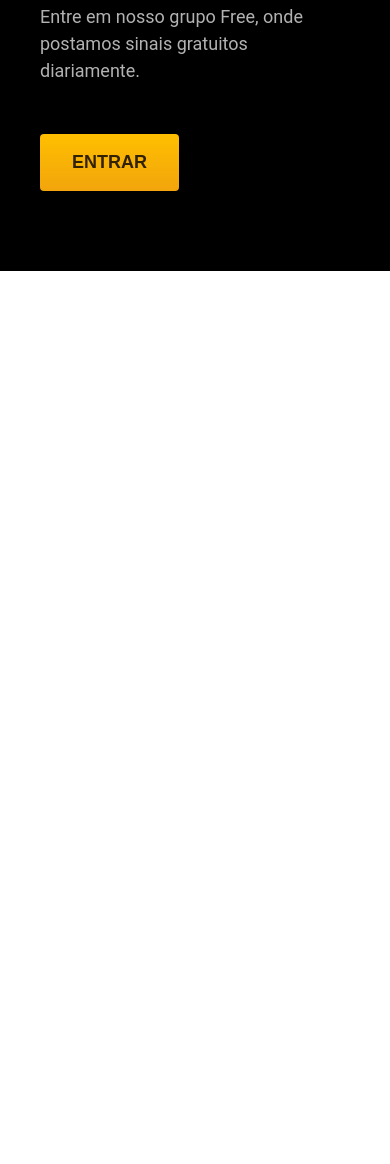
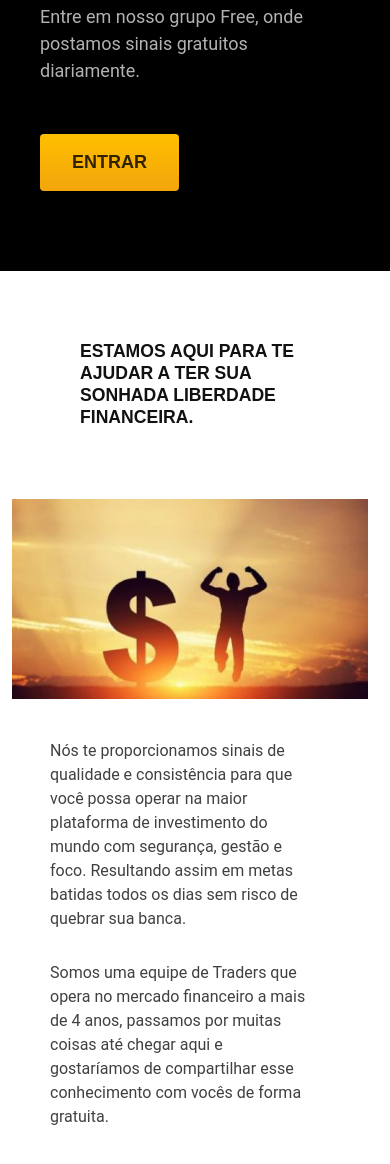
Before and after one commit to juni0rs0/sinaisalfa.github.io, a plain HTML site: page index.html in a window 390 px wide. Shown: the part 596-1760 px from the top of the page. Before the commit the page ends 867 px from the top, so only its background shows below. Drawn offline with Linux system fonts and the light colour scheme.

Commit message:
commit liberdade

```diff
--- /dev/null
+++ b/css/home/liberdade.css
@@ -0,0 +1,62 @@
+.liberdade-bg {
+  max-width: 1200px;
+  margin: 0 auto;
+  padding-top: 120px;
+  padding-bottom: 320px;
+}
+
+.liberdade h2 {
+  padding-left: 30px;
+  padding-bottom: 70px;
+  grid-column: 1/-1;
+  margin: 0 50px;
+}
+
+.liberdade {
+  display: grid;
+  grid-template-columns: 3fr 2fr;
+}
+
+.liberdade-conteudo {
+  display: grid;
+  gap: 30px;
+  align-items: start;
+}
+
+.liberdade-conteudo p {
+  padding: 0 50px;
+  font-size: 1.2rem;
+  margin-right: 30px;
+}
+
+.liberdade img {
+  padding-right: 60px;
+  place-self: start center;
+}
+
+@media (max-width: 1000px) {
+    .liberdade-conteudo p {
+      font-size: 1rem;
+    }
+}
+
+@media (max-width: 800px) {
+  .liberdade-bg {
+    padding-top: 70px;
+  }
+  .liberdade {
+    display: grid;
+    grid-template-columns: 1fr;
+  }
+  .liberdade img {
+    max-height: 200px;
+    grid-row: 2;
+    padding-bottom: 40px;
+    align-items: center;
+    padding-right: 10px;
+
+  }
+  .liberdade h2 {
+    font-size: 1.1rem;
+  }
+}
--- a/css/style.css
+++ b/css/style.css
@@ -4,6 +4,7 @@
 
 /* home */
 @import"../css/home/introducao.css";
+@import"../css/home/liberdade.css";
 
 
 /* utilidades */
--- a/index.html
+++ b/index.html
@@ -37,6 +37,17 @@
     </div>
   </main>
 
+  <article class="liberdade-bg">
+    <div class="liberdade container">
+      <h2 class="font-1-xl cor-11">ESTAMOS AQUI PARA TE AJUDAR A TER SUA SONHADA LIBERDADE FINANCEIRA.</h2>
+      <div class="liberdade-conteudo font-2-l cor-9">
+        <p>Nós te proporcionamos sinais de qualidade e consistência para que você possa operar na maior plataforma de investimento do mundo com segurança, gestão e foco. Resultando assim em metas batidas todos os dias sem risco de quebrar sua banca.</p>
+        <p>Somos uma equipe de Traders que opera no mercado financeiro a mais de 4 anos, passamos por muitas coisas até chegar aqui e gostaríamos de compartilhar esse conhecimento com vocês de forma gratuita.</p>
+      </div>
+      <img src="./img/liberdade-financeira-1280x720.jpg" alt="liberdade">
+    </div>
+  </article>
+
 
 
 </body>
```
Also changed, not shown: img/liberdade-financeira-1280x720.jpg (added).
